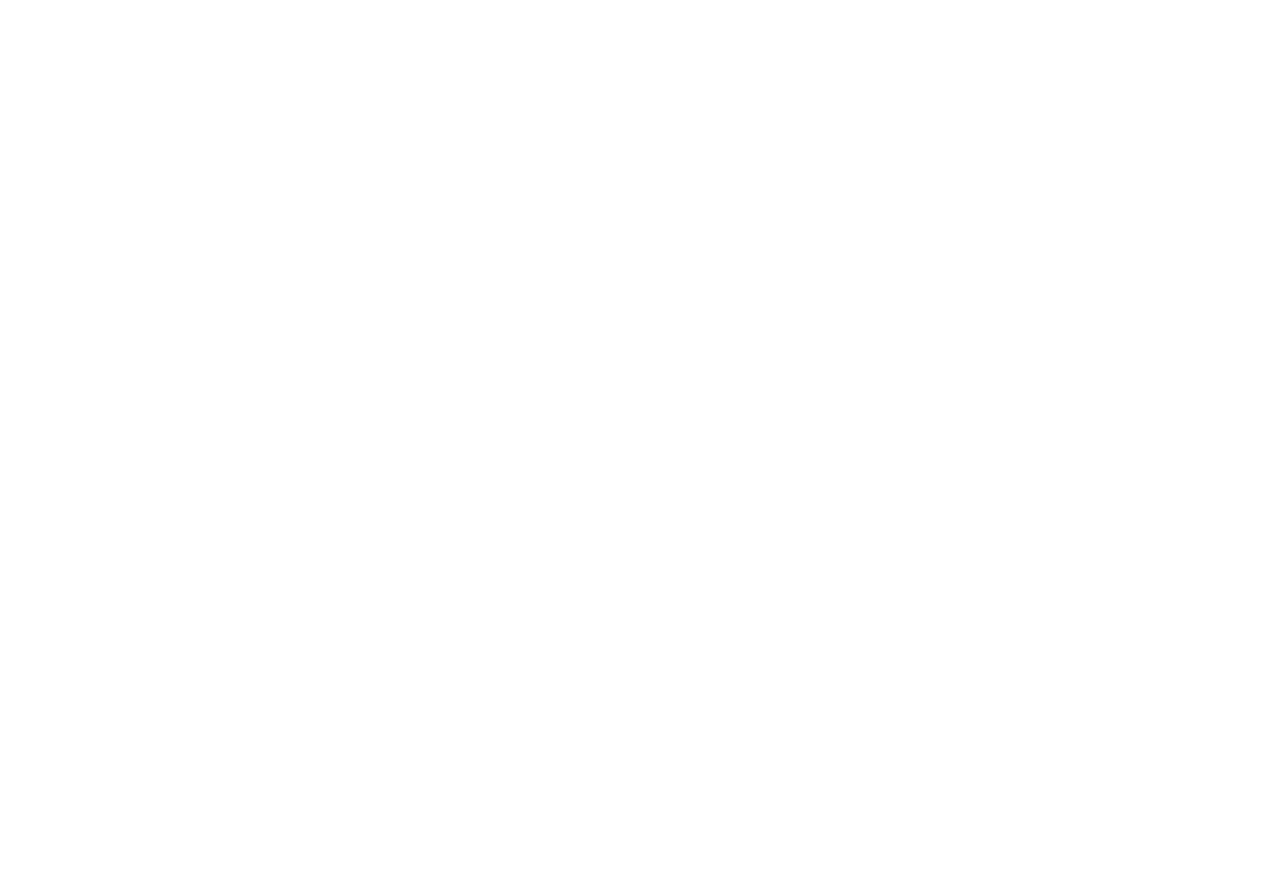
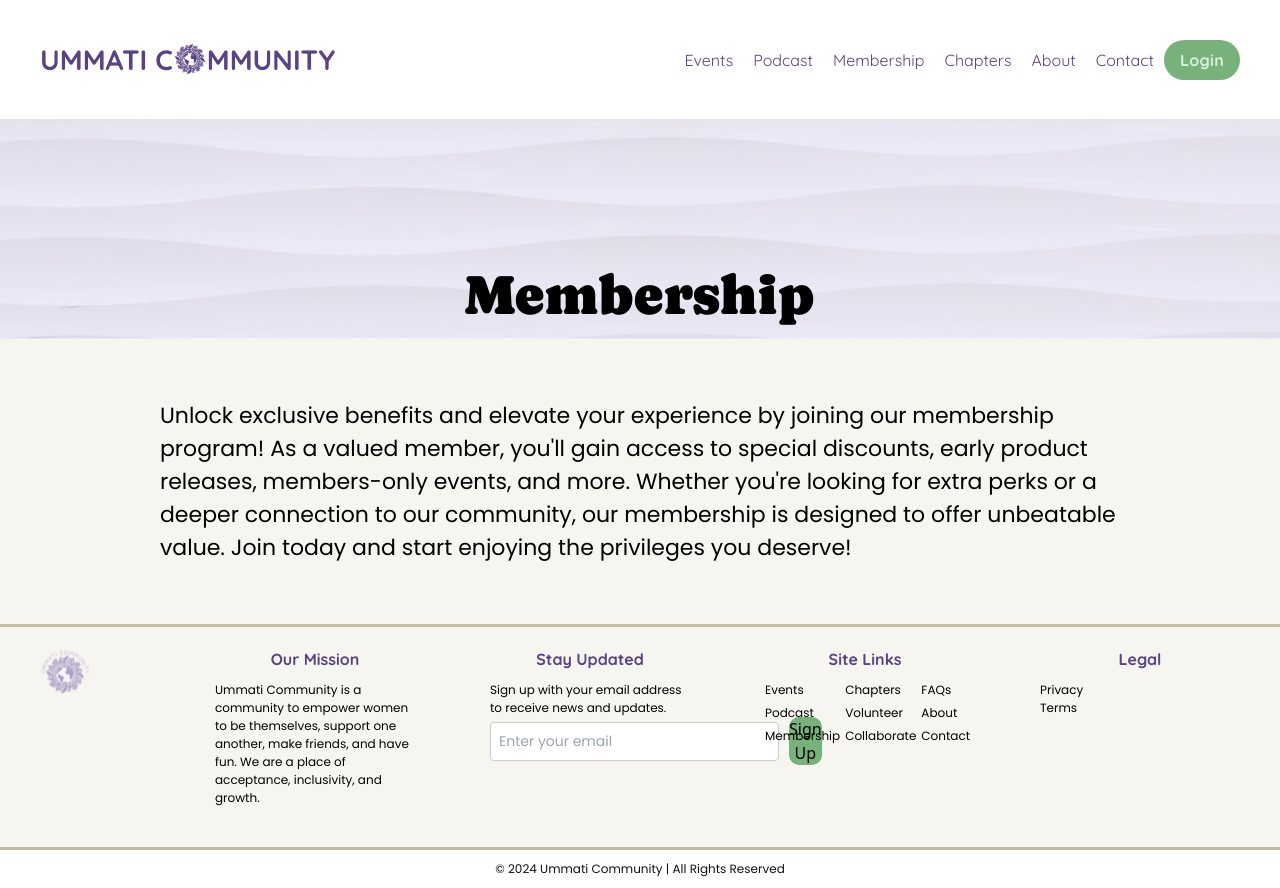
Before and after one commit to ekkomediaprojects/ummati-frontend, a React (Create React App) app: page /membership in a window 1280 px wide. Before the commit this address had no page. Before the commit the page ends 800 px from the top, so only its background shows below. Built offline with nearby package versions, Linux system fonts and the light colour scheme.

Commit message:
membership page set up

```diff
--- a/src/App.js
+++ b/src/App.js
@@ -8,6 +8,7 @@ import Privacy from './pages/Privacy';
 import Terms from './pages/Terms';
 import FAQ from './pages/FAQ';
 import About from './pages/About';
+import Membership from './pages/Membership';
 
 function App() {
   return (
@@ -18,8 +19,9 @@ function App() {
         <Route path="/chapters" element={<Chapters />} /> {/* Route for Chapters page */}
         <Route path="/terms" element={<Terms />} /> {/* Route for Podcast page */}
         <Route path="/FAQ" element={<FAQ />} /> {/* Route for Privacy page */}
-        <Route path="/about" element={<About />} /> {/* Route for Privacy page */}
+        <Route path="/about" element={<About />} /> {/* Route for About page */}
         <Route path="/privacy" element={<Privacy />} /> {/* Route for Privacy page */}
+        <Route path="/membership" element={<Membership />} /> {/* Route for Privacy page */}
       </Routes>
     </Router>
   );
--- a/src/components/Footer.js
+++ b/src/components/Footer.js
@@ -47,7 +47,7 @@ const Footer = () => (
           <Link to= 'Podcast' style={styles.link}>Podcast</Link>
           <a href="/link5" style={styles.link}>Volunteer</a>
           <Link to= 'About' style={styles.link}>About</Link>
-          <a href="/link7" style={styles.link}>Membership</a>
+          <Link to= 'Membership' style={styles.navItem}>Membership</Link>
           <a href="/link8" style={styles.link}>Collaborate</a>
           <a href="/link9" style={styles.link}>Contact</a>
         </div>
--- a/src/components/Header.js
+++ b/src/components/Header.js
@@ -17,7 +17,7 @@ const Header = () => (
       <nav style={styles.navLinks}>
         <Link style={styles.navItem}>Events</Link>
         <Link to= 'Podcast' style={styles.navItem}>Podcast</Link>
-        <Link style={styles.navItem}>Membership</Link>
+        <Link to= 'Membership' style={styles.navItem}>Membership</Link>
         <Link to= 'Chapters' style={styles.navItem}>Chapters</Link>
         <Link to= 'About' style={styles.navItem}>About</Link>
         <Link style={styles.navItem}>Contact</Link>
--- a/src/pages/About.js
+++ b/src/pages/About.js
@@ -5,6 +5,7 @@ import Footer from '../components/Footer';
 import bannerImage from '../assets/images/purpleBanner.png';
 import aboutImage from '../assets/images/AboutImage.png';
 import '../assets/fonts/Poppins-Regular.ttf';
+import '../assets/fonts/Quicksand-Regular.ttf';
 
 const About = () => (
     <div>
--- /dev/null
+++ b/src/pages/Membership.js
@@ -0,0 +1,59 @@
+import React from 'react';
+import Header from '../components/Header';
+import Footer from '../components/Footer';
+import bannerImage from '../assets/images/purpleBanner.png';
+import '../assets/fonts/Poppins-Regular.ttf';
+
+const Membership = () => (
+    <div>
+            <Header />
+        {/* Banner Section */}
+        <div style={styles.banner}>
+            <h1 style={styles.bannerText}>Membership</h1>
+        </div>
+        {/* Main Content Section */}
+        <div style={styles.contentSection}>
+            <p style={styles.text}>
+            Unlock exclusive benefits and elevate your experience by joining our membership program! As a valued member, you'll gain access to special discounts, early product releases, members-only events, and more. Whether you're looking for extra perks or a deeper connection to our community, our membership is designed to offer unbeatable value. Join today and start enjoying the privileges you deserve!
+        </p>
+        </div>
+            <Footer />
+    </div>
+    );
+
+    const styles = {
+        banner: {
+          width: '100%',
+          height: '220px', // Adjust height as needed
+          backgroundImage: `url(${bannerImage})`,
+          backgroundSize: 'cover',       // Ensures image covers the entire banner
+          backgroundPosition: 'center',  // Centers the background image
+          position: 'relative', // Allows absolute positioning for inner elements
+          display: 'flex',
+          justifyContent: 'center',
+          alignItems: 'center',
+        },
+        bannerText: {
+          color: 'black',
+          fontFamily: 'Caprasimo',
+          fontSize: '56px',
+          position: 'absolute',     // Position text absolutely within the banner
+          top: '80%',               // Position the text two-thirds down within the banner
+          transform: 'translateY(-50%)',
+        },
+
+          contentSection: {
+            background: '#F7F5EF',
+            padding: '60px 160px',
+          },
+
+          text: {
+            color: 'black',
+            fontSize: 22,
+            fontFamily: 'Poppins',
+            fontWeight: '400',
+            wordWrap: 'break-word'
+          },
+        };
+
+    export default Membership;
```
Also changed, not shown: src/assets/images/membershipBanner.png (added).
